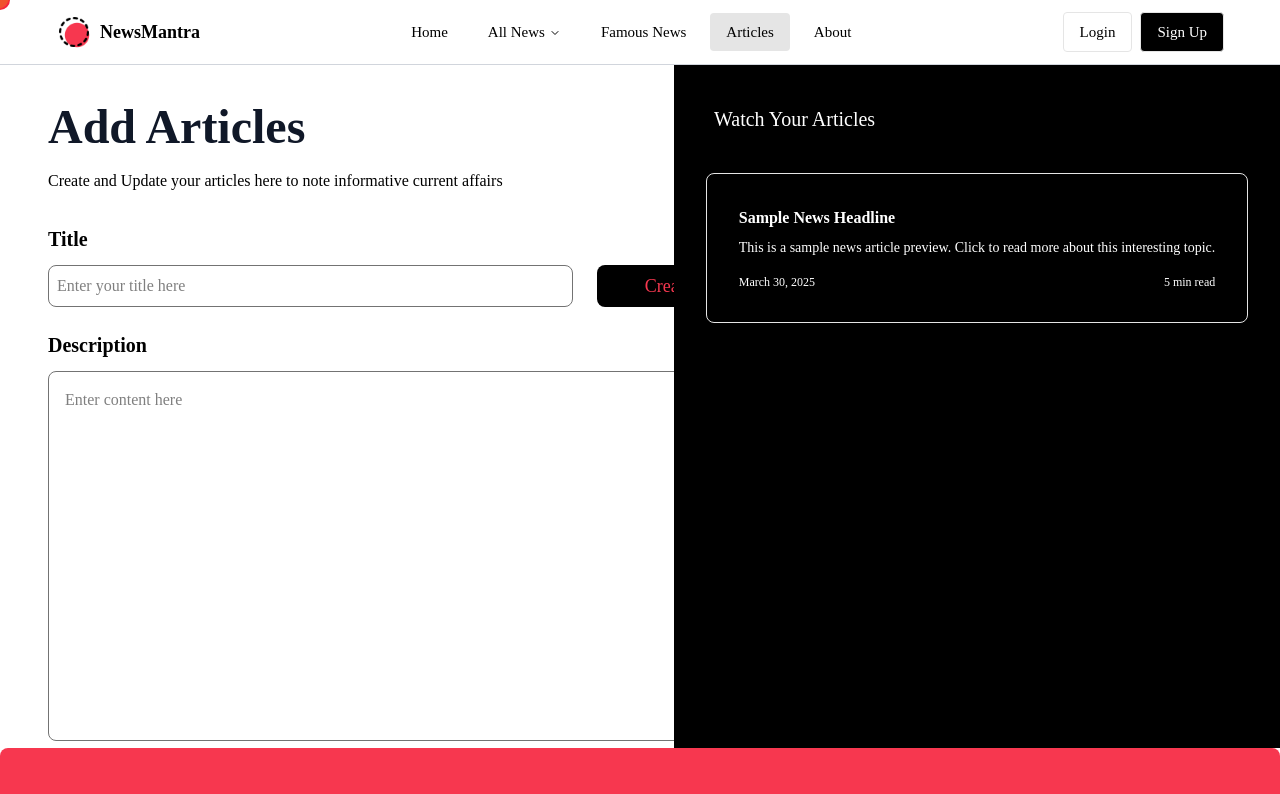
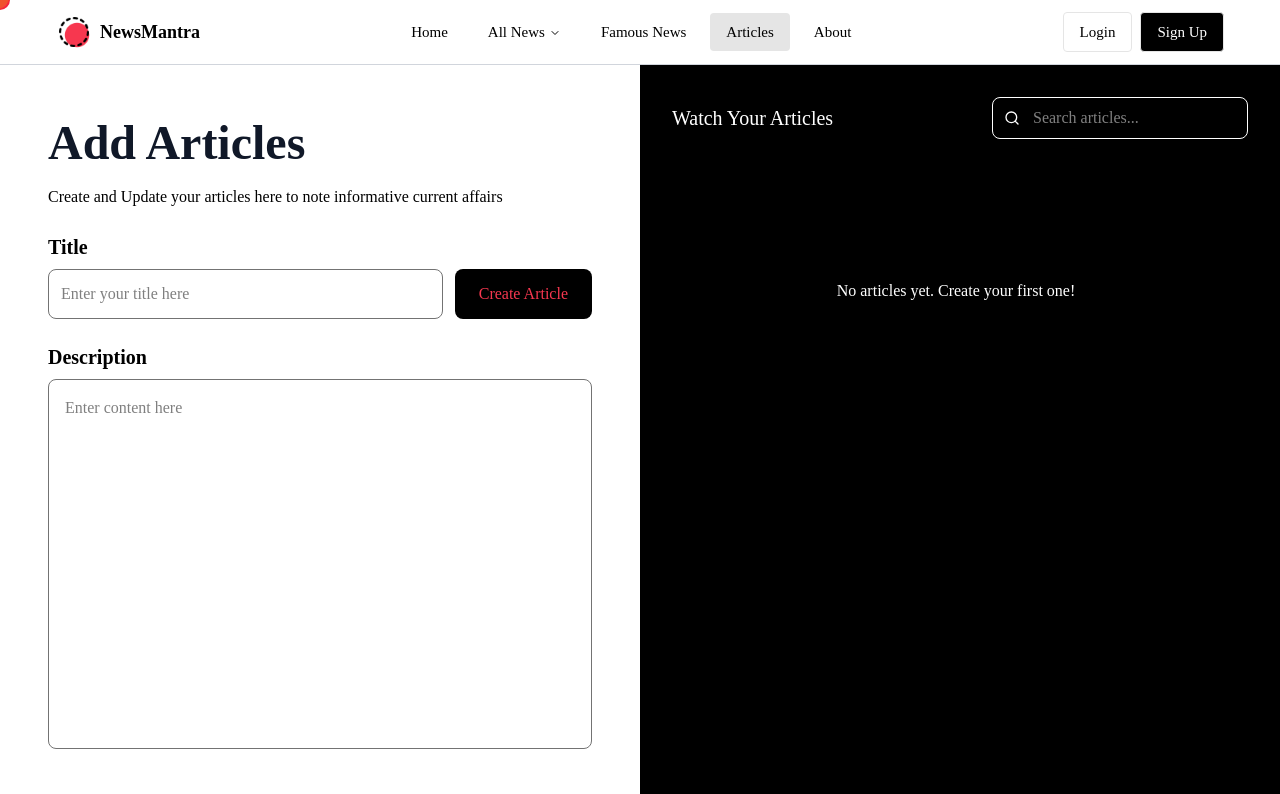
Before and after one commit to Jahanvi025/NewsMantra, a React (Vite) app in the folder Frontend/react-app-news/: page /articles in a window 1280 px wide. Shown: the top 794 px of the page. Built offline with nearby package versions, Linux system fonts and the light colour scheme; a web font is replaced by a local one.

Commit message:
article local storage

```diff
--- a/Frontend/react-app-news/src/App.jsx
+++ b/Frontend/react-app-news/src/App.jsx
@@ -63,12 +63,11 @@ function App() {
         <div>
           <Navbar />
           <CreateAndUpdateNote />
-          <Notes />
           <Footer />
         </div>
     },
     {
-      path: '/view-article/:id',
+      path: '/articles/:id',
       element:
         <div>
           <Navbar />
--- a/Frontend/react-app-news/src/Components/Notes/CreateAndUpdateNote.jsx
+++ b/Frontend/react-app-news/src/Components/Notes/CreateAndUpdateNote.jsx
@@ -1,56 +1,260 @@
-import React from 'react'
+import { useState, useEffect } from "react"
+import { useDispatch, useSelector } from "react-redux"
+import { addToarticles, removeFromarticles, updateToarticles } from "../../features/articleSlice"
+import { Link, useSearchParams } from "react-router-dom"
+import toast from "react-hot-toast"
+import { Search, Edit, Trash2, Copy, Share, Eye, Clock, Calendar } from "lucide-react"
+import { format } from "date-fns"
 
 const CreateAndUpdateNote = () => {
+  const [title, setTitle] = useState("")
+  const [value, setValue] = useState("")
+  const [searchTerm, setSearchTerm] = useState("")
+  const [searchParams, setSearchParams] = useSearchParams()
+  const [editingId, setEditingId] = useState(null)
+
+  const articles = useSelector((state) => state.article.articles)
+  const dispatch = useDispatch()
+
+  // Get article ID from URL if editing
+  useEffect(() => {
+    const articleId = searchParams.get("articleId")
+    if (articleId) {
+      setEditingId(articleId)
+      const articleToEdit = articles.find((article) => article._id === articleId)
+      if (articleToEdit) {
+        setTitle(articleToEdit.title)
+        setValue(articleToEdit.content)
+      }
+    }
+  }, [searchParams, articles])
+
+  // Filter articles based on search term
+  const filteredData = articles.filter((article) => article.title.toLowerCase().includes(searchTerm.toLowerCase()))
+
+  // Create or update article
+  function handleSaveArticle() {
+    if (!title.trim() || !value.trim()) {
+      toast.error("Title and content are required")
+      return
+    }
+
+    const article = {
+      title: title,
+      content: value,
+      _id: editingId || Date.now().toString(36),
+      createdAT: editingId
+        ? articles.find((article) => article._id === editingId)?.createdAT
+        : new Date().toISOString(),
+    }
+
+    if (editingId) {
+      dispatch(updateToarticles(article))
+      setSearchParams({})
+      toast.success("Article updated successfully")
+    } else {
+      dispatch(addToarticles(article))
+      toast.success("Article created successfully")
+    }
+
+    // Reset form
+    setTitle("")
+    setValue("")
+    setEditingId(null)
+  }
+
+  // Delete article
+  function handleDelete(id) {
+    if (window.confirm("Are you sure you want to delete this article?")) {
+      dispatch(removeFromarticles(id))
+      toast.success("Article deleted successfully")
+    }
+  }
+
+  // Format date for display
+  const formatDate = (dateString) => {
+    try {
+      return format(new Date(dateString), "MMMM dd, yyyy")
+    } catch (error) {
+      return dateString
+    }
+  }
+
+  // Calculate read time (1 min per 200 words)
+  const calculateReadTime = (text) => {
+    const wordCount = text.trim().split(/\s+/).length
+    const readTime = Math.max(1, Math.ceil(wordCount / 200))
+    return `${readTime} min read`
+  }
+
   return (
-    <div className='relative m-auto pl-12 grid grid-cols-1 md:grid-cols-2 gap-5 '>
-      <div className='flex flex-col justify-evenly m-auto'>
-        {/*first */}
-        <div className="text-left mb-8 mt-8 ">
-          <h1 className="text-5xl font-extrabold text-gray-900 font-[Supreme] leading-tight">
+    <div className="relative w-full min-h-screen grid grid-cols-1 lg:grid-cols-2 gap-0">
+      {/* Left Column - Form Section */}
+      <div className="p-4 md:p-8 lg:p-12">
+        <div className="mb-6">
+          <h1 className="text-3xl md:text-4xl lg:text-5xl font-extrabold text-gray-900 font-[Supreme] leading-tight">
             Add Articles
           </h1>
-          <p className=" text-black mt-3 font-[Supreme]">
+          <p className="text-black mt-3 font-[Supreme]">
             Create and Update your articles here to note informative current affairs
           </p>
         </div>
-         {/*Second */}
-        <div>
+
+        <div className="space-y-6">
           <div>
-            <label htmlFor="" className=' text-xl font-[Supreme] font-semibold'>Title</label>
-            <br />
-            <div className='flex flex-row gap-6'>
-            <input type="text" placeholder='Enter your title here' className='border font-[Supreme] border-solid border-neutral-500 rounded-lg p-2 mt-3 w-4/6' />
-            <button className='px-12 text-lg mt-3 rounded-lg font-[Supreme] bg-black text-[#F7374F] hover:text-white group'>
-                    Create Article
+            <label htmlFor="title" className="block text-xl font-[Supreme] font-semibold mb-2">
+              Title
+            </label>
+            <div className="flex flex-col sm:flex-row gap-3">
+              <input
+                id="title"
+                type="text"
+                value={title}
+                placeholder="Enter your title here"
+                className="border font-[Supreme] border-solid border-neutral-500 rounded-lg p-3 w-full"
+                onChange={(e) => setTitle(e.target.value)}
+              />
+              <button
+                onClick={handleSaveArticle}
+                className="px-6 py-3 rounded-lg font-[Supreme] bg-black text-[#F7374F] hover:text-white transition-colors whitespace-nowrap"
+              >
+                {editingId ? "Update Article" : "Create Article"}
+              </button>
+            </div>
+          </div>
 
-                </button>
-                </div>
+          <div>
+            <label htmlFor="content" className="block text-xl font-[Supreme] font-semibold mb-2">
+              Description
+            </label>
+            <textarea
+              id="content"
+              value={value}
+              className="border border-solid border-neutral-500 rounded-lg p-4 w-full font-[Supreme] resize-none"
+              placeholder="Enter content here"
+              rows={14}
+              onChange={(e) => setValue(e.target.value)}
+            ></textarea>
           </div>
-          <div className='mt-6'>
-            <label htmlFor="" className=' text-xl font-[Supreme] font-semibold'>Description</label>
-            <br />
-            <textarea className='border border-solid border-neutral-500 rounded-lg mt-3 min-w-[500px] font-[Supreme] p-4' placeholder='Enter content here' rows={14} cols={82}></textarea>
-          </div>
+
+          {editingId && (
+            <div className="flex justify-end">
+              <button
+                onClick={() => {
+                  setEditingId(null)
+                  setTitle("")
+                  setValue("")
+                  setSearchParams({})
+                }}
+                className="px-4 py-2 rounded-lg font-[Supreme] bg-gray-200 text-gray-700 hover:bg-gray-300 transition-colors"
+              >
+                Cancel Editing
+              </button>
+            </div>
+          )}
         </div>
       </div>
 
-      <div className='bg-black relative flex flex-col items-start'>
-          <div>
-            <h1 className='text-white font-[Supreme]  text-xl px-10 py-10'>Watch Your Articles</h1>
+      {/* Right Column - Articles Display */}
+      <div className="bg-black min-h-screen">
+        <div className="p-4 md:p-6 lg:p-8 h-full flex flex-col">
+          {/* Header with title and search */}
+          <div className="flex flex-col sm:flex-row justify-between items-start sm:items-center gap-4 mb-6">
+            <h2 className="text-white font-[Supreme] text-xl">Watch Your Articles</h2>
+            <div className="relative w-full sm:w-auto">
+              <Search className="absolute left-3 top-1/2 transform -translate-y-1/2 text-white h-4 w-4" />
+              <input
+                type="search"
+                placeholder="Search articles..."
+                value={searchTerm}
+                onChange={(e) => setSearchTerm(e.target.value)}
+                className="pl-10 pr-4 py-2 rounded-lg w-full sm:w-64 bg-black text-white border border-white font-[Supreme] focus:outline-none focus:ring-2 focus:ring-[#F7374F]"
+              />
+            </div>
           </div>
 
-          <div className='flex flex-col justify-center items-start mx-auto'>
-          <div className="px-8 py-8 border border-solid border-neutral-200 rounded-lg">
-                <h3 className="font-semibold  font-[Supreme] mb-2 text-white">Sample News Headline </h3>
-                <p className="text-sm  font-[Supreme] text-muted-foreground text-white">
-                  This is a sample news article preview. Click to read more about this interesting topic.
-                </p>
-                <div className="flex justify-between items-center mt-4">
-                  <span className="text-xs  font-[Supreme] text-muted-foreground text-white">March 30, 2025</span>
-                  <span className="text-xs  font-[Supreme] font-medium text-white">5 min read</span>
-                </div>
+          {/* Scrollable articles container */}
+          <div className="flex-grow overflow-y-auto pr-2" style={{ maxHeight: "calc(100vh - 120px)" }}>
+            {filteredData.length === 0 ? (
+              <div className="flex justify-center items-center h-64 text-white font-[Supreme]">
+                {searchTerm ? "No articles match your search" : "No articles yet. Create your first one!"}
               </div>
+            ) : (
+              <div className="space-y-4 pb-4">
+                {filteredData.map((article) => (
+                  <div
+                    key={article._id}
+                    className="bg-black border border-white rounded-lg overflow-hidden"
+                  >
+                    <div className="p-4">
+                      <h3 className="font-semibold font-[Supreme] text-white text-lg mb-2">{article.title}</h3>
+                      <p className="text-sm font-[Supreme] text-neutral-100 line-clamp-3">{article.content}</p>
+                      <div className="flex  font-[Supreme] justify-between items-center mt-4 text-xs text-gray-400">
+                        <div className="flex items-center">
+                          <Calendar className="w-3 h-3 mr-1" />
+                          <span>{formatDate(article.createdAT)}</span>
+                        </div>
+                        <div className="flex items-center">
+                          <Clock className="w-3 h-3 mr-1 " />
+                          <span className=" font-[Supreme]">{calculateReadTime(article.content)}</span>
+                        </div>
+                      </div>
+                    </div>
+
+                    <div className="flex flex-wrap justify-end gap-1 p-3 bg-black">
+                      <Link
+                        to={`/update/${article._id}`}
+                        className="flex items-center gap-1 px-2 py-1 rounded-lg bg-black border border-solid border-white text-white hover:bg-neutral-300 hover:text-red-600 transition-colors text-xs font-[Supreme]"
+                      >
+                        <Edit size={14} />
+                        <span>Edit</span>
+                      </Link>
+
+                      <Link
+                        to={`/articles/${article._id}`}
+                        className="flex items-center gap-1 px-2 py-1 rounded-lg bg-black border border-solid border-white text-white hover:bg-neutral-300 hover:text-red-600 transition-colors text-xs font-[Supreme]"
+                      >
+                        <Eye size={14} />
+                        <span>View</span>
+                      </Link>
+
+                      <button
+                        onClick={() => handleDelete(article._id)}
+                        className="flex items-center gap-1 px-2 py-1 rounded-lg bg-black border border-solid border-white text-white hover:bg-red-600 hover:text-red-600 transition-colors text-xs font-[Supreme]"
+                      >
+                        <Trash2 size={14} />
+                        <span>Delete</span>
+                      </button>
+
+                      <button
+                        onClick={() => {
+                          navigator.clipboard.writeText(article.content)
+                          toast.success("Copied to clipboard ☑️")
+                        }}
+                        className="flex items-center gap-1 px-2 py-1 rounded-lg bg-black border border-solid border-white text-white hover:bg-neutral-300 hover:text-red-600 transition-colors text-xs font-[Supreme]"
+                      >
+                        <Copy size={14} />
+                        <span>Copy</span>
+                      </button>
+
+                      <button
+                        onClick={() => {
+                          const link = `${window.location.origin}/articles/${article._id}`
+                          navigator.clipboard.writeText(link)
+                          toast.success("Shareable link copied to clipboard! 📋✅")
+                        }}
+                        className="flex items-center gap-1 px-2 py-1 rounded-lg bg-black border border-solid border-white text-white hover:bg-neutral-300 hover:text-red-600 transition-colors text-xs font-[Supreme]"
+                      >
+                        <Share size={14} />
+                        <span>Share</span>
+                      </button>
+                    </div>
+                  </div>
+                ))}
+              </div>
+            )}
           </div>
+        </div>
       </div>
     </div>
   )
--- a/Frontend/react-app-news/src/features/articleSlice.js
+++ b/Frontend/react-app-news/src/features/articleSlice.js
@@ -1,30 +1,47 @@
-import { createSlice } from '@reduxjs/toolkit'
+import { createSlice } from "@reduxjs/toolkit"
+import toast from "react-hot-toast"
 
 const initialState = {
-  value: 0,
+  articles: localStorage.getItem("articles") ? JSON.parse(localStorage.getItem("articles")) : [],
 }
 
+
 export const articleSlice = createSlice({
-  name: 'article',
+  name: "article",
   initialState,
   reducers: {
-    increment: (state) => {
-      // Redux Toolkit allows us to write "mutating" logic in reducers. It
-      // doesn't actually mutate the state because it uses the Immer library,
-      // which detects changes to a "draft state" and produces a brand new
-      // immutable state based off those changes
-      state.value += 1
+    addToarticles: (state, action) => {
+      const article = action.payload
+      state.articles.push(article)
+      localStorage.setItem("articles", JSON.stringify(state.articles))
+      toast.success("Article created successfully ☑️")
     },
-    decrement: (state) => {
-      state.value -= 1
+    updateToarticles: (state, action) => {
+      const article = action.payload
+      const index = state.articles.findIndex((item) => item._id === article._id)
+
+      if (index !== -1) {
+        state.articles[index] = article
+        localStorage.setItem("articles", JSON.stringify(state.articles))
+        toast.success("Article updated successfully ✅")
+      } else {
+        toast.error("Article not found ❌")
+      }
     },
-    incrementByAmount: (state, action) => {
-      state.value += action.payload
+    resetAllarticles: (state) => {
+      state.articles = []
+      localStorage.removeItem("articles")
+      toast.success("All articles cleared")
+    },
+    removeFromarticles: (state, action) => {
+      const articleId = action.payload
+      state.articles = state.articles.filter((item) => item._id !== articleId)
+      localStorage.setItem("articles", JSON.stringify(state.articles))
+      toast.success("Article deleted successfully")
     },
   },
 })
 
-// Action creators are generated for each case reducer function
-export const { increment, decrement, incrementByAmount } = articleSlice.actions
+export const { addToarticles, updateToarticles, resetAllarticles, removeFromarticles } = articleSlice.actions
 
 export default articleSlice.reducer
```
Also changed, not shown: Frontend/react-app-news/src/redux/store.js (+6 -3 lines).
